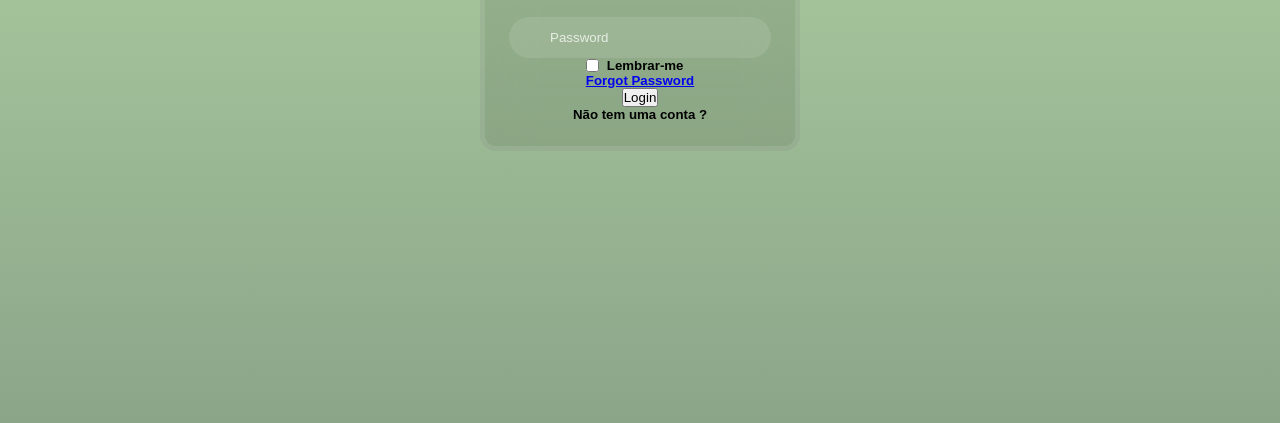
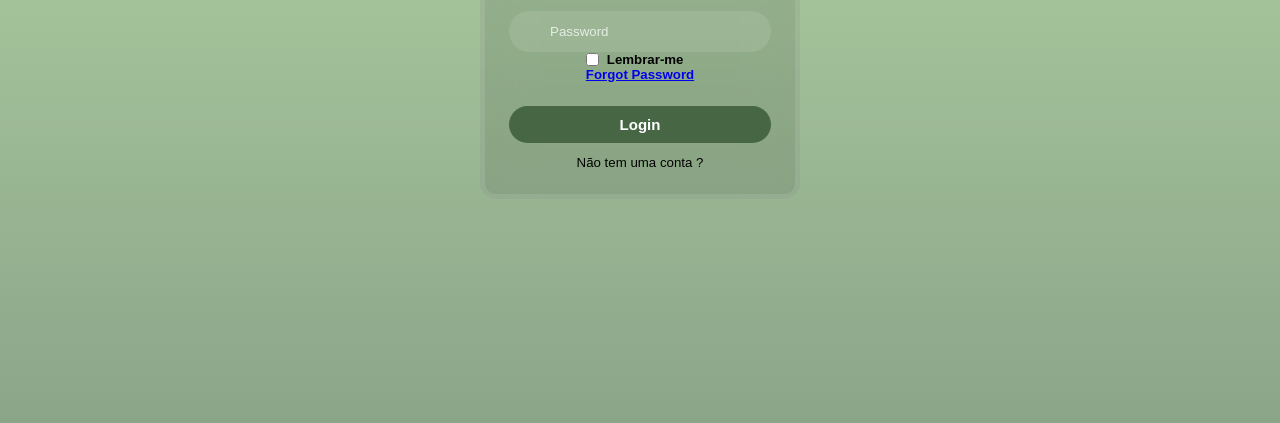
Before and after one commit to Janderson-Rodrigues/Project-Psychological-Support-Platform, a plain HTML site: page login.html in a window 1280 px wide. Shown: the part 377-800 px from the top of the page. Drawn offline with Linux system fonts and the light colour scheme.

Commit message:
update style css

```diff
--- a/login.html
+++ b/login.html
@@ -12,7 +12,7 @@
     <form class="container">
         <h1 class="login-title">Login</h1>
 
-        <section>
+        <section class="input-box">
             <input type="text" name="username" placeholder="Username">
             <i class="bx bxs-user"></i>
         </section>
@@ -35,7 +35,7 @@
         <button class="login-button" type="submit">
             Login
         </button>
-        <h5 class="não tem uma conta">
+        <h5 class="dont-have-an-account">
             Não tem uma conta ?
         </h5>
     </form>
--- a/style.css
+++ b/style.css
@@ -96,3 +96,31 @@ remembe-forgot-box {
     display: flex;
     gap: 8px;
 }
+
+.forgot-password:hover {
+    text-decoration: underline;
+}
+
+.login-button {
+    width: 100%;
+    margin-top: 24px;
+    padding: 10px 0;
+    background: #466644;
+    border: none;
+    border-radius: 99px;
+    color: white;
+    font-weight: bold;
+    font-size: 15px;
+    cursor: pointer;
+    outline: transparent 3px solid;
+    transition: 0.1s;
+}
+
+.login-button:focus {
+    outline: #32CDD58A;
+}
+
+.dont-have-an-account {
+    font-weight: normal;
+    margin-top: 12px;
+}
```
